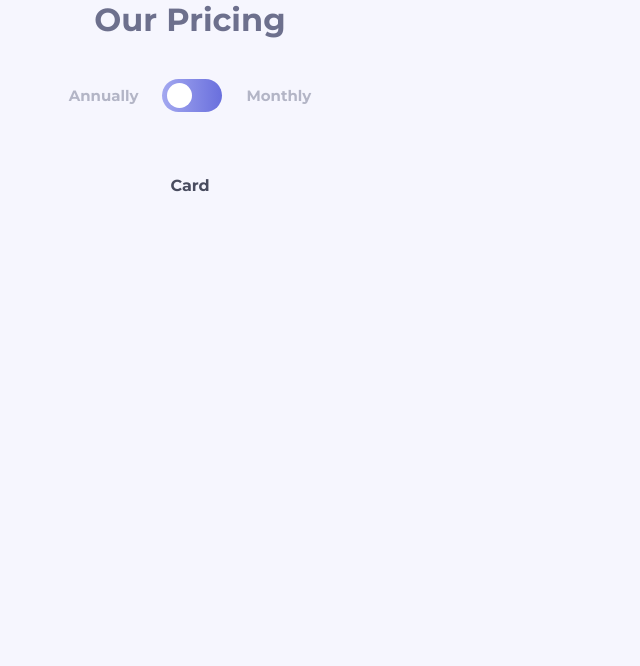
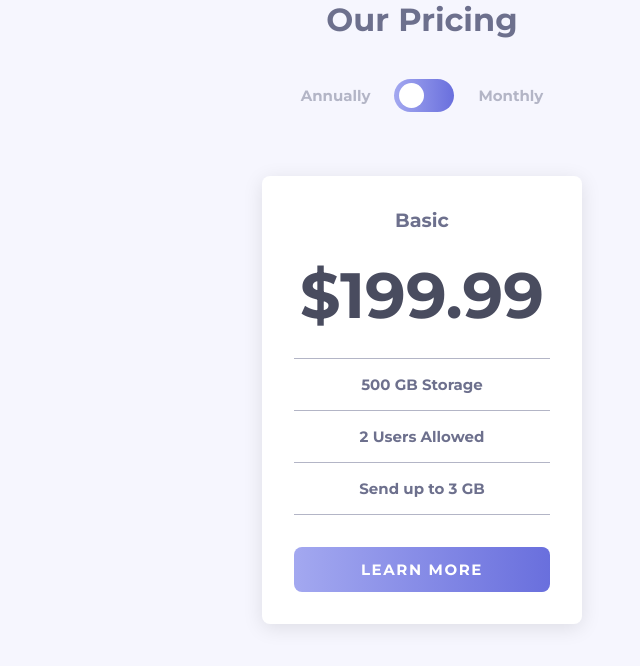
Before and after one commit to Remy349/pricing-component-with-toggle, a React (Vite) app: page / in a window 1280 px wide. Shown: the top 666 px of the page, without its empty margins (218-858 px from the left). Built offline with nearby package versions, Linux system fonts and the light colour scheme.

Commit message:
Pricing card component completed

```diff
--- a/src/App.jsx
+++ b/src/App.jsx
@@ -4,7 +4,7 @@ import Toggle from './components/Toggle'
 
 function App () {
   return (
-    <main className='pricing container'>
+    <main className='pricing'>
       <h1 className='pricing__title'>Our Pricing</h1>
       <Toggle />
       <Pricing />
--- a/src/components/PricingCard.jsx
+++ b/src/components/PricingCard.jsx
@@ -2,8 +2,17 @@ import React from 'react'
 
 const PricingCard = () => {
   return (
-    <article className='pricing__card'>
-      <p>Card</p>
+    <article className='pricing__card basic'>
+      <h2 className='pricing__card-type'>Basic</h2>
+      <h3 className='pricing__card-price'>$199.99</h3>
+      <ul className='pricing__card-list'>
+        <li className='pricing__card-item'>500 GB Storage</li>
+        <li className='pricing__card-item'>2 Users Allowed</li>
+        <li className='pricing__card-item'>Send up to 3 GB</li>
+      </ul>
+      <a href='#' className='pricing__card-more basic'>
+        Learn More
+      </a>
     </article>
   )
 }
--- a/src/scss/base/_base.scss
+++ b/src/scss/base/_base.scss
@@ -14,8 +14,10 @@ body {
   color: c.$Dark-Grayish-Blue;
 }
 
-.container {
-  margin-left: 1.5rem;
-  margin-right: 1.5rem;
-  max-width: 768px;
+a {
+  text-decoration: none;
 }
+
+ul {
+  list-style: none;
+}
--- a/src/scss/page/_pricing.scss
+++ b/src/scss/page/_pricing.scss
@@ -50,4 +50,64 @@
       }
     }
   }
+
+  &__card {
+    border-radius: .5rem;
+    box-shadow: 0 4px 20px rgba(0,0,0,.1);
+    padding: 2rem;
+    display: flex;
+    flex-direction: column;
+    align-items: center;
+    width: 20rem;
+    font-size: .938rem;
+
+    &.basic {
+      background-color: hsl(0, 0%, 100%);
+    }
+
+    &-type {
+      font-size: 1.2rem;
+      color: c.$Grayish-Blue;
+    }
+
+    &-price {
+      font-size: 4rem;
+      margin: 1.5rem 0;
+    }
+
+    &-list {
+      margin-bottom: 2rem;
+      color: c.$Grayish-Blue;
+      width: 100%;
+      text-align: center;
+      border-top: 1px solid c.$Light-Grayish-Blue;
+    }
+
+    &-item {
+      border-bottom: 1px solid c.$Light-Grayish-Blue;
+      padding: 1rem 0;
+    }
+
+    &-more {
+      text-transform: uppercase;
+      letter-spacing: .1rem;
+      width: 100%;
+      text-align: center;
+      border-radius: .5rem;
+      padding: .8rem 0;
+      cursor: pointer;
+      transition: all .3s;
+
+      &.basic {
+        background: linear-gradient(to right, hsl(236, 72%, 79%), hsl(237, 63%, 64%));
+        color: hsl(0, 0%, 100%);
+
+        &:hover {
+          background: hsl(0, 0%, 100%);
+          color: hsl(237, 63%, 64%);
+          border: 1px solid hsl(237, 63%, 64%);
+        }
+      }
+    }
+  }
 }
```
Also changed, not shown: text.txt.
